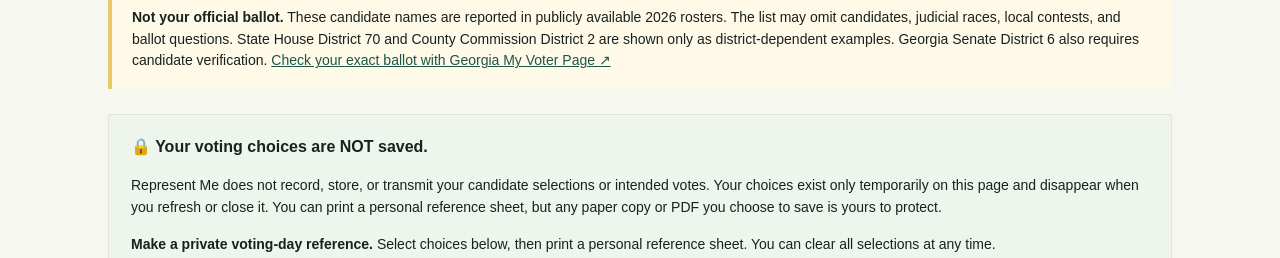
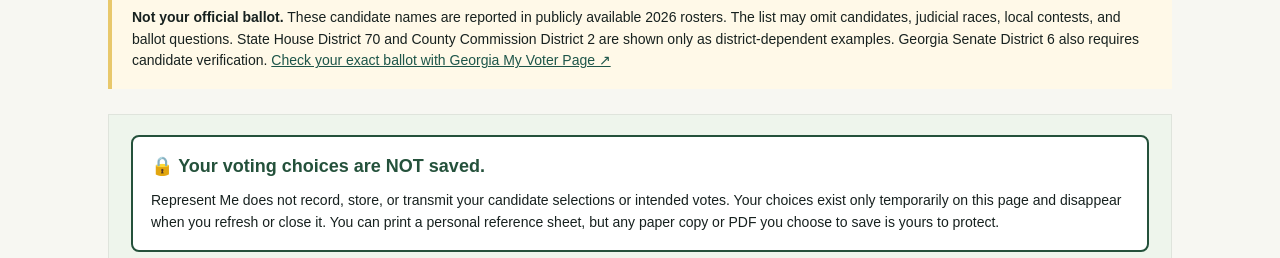
Before and after one commit to joeylaramore/represent-me, a website: page index.html in a window 1280 px wide. Shown: the part 694-952 px from the top of the page. Drawn offline with Linux system fonts and the light colour scheme.

Commit message:
Emphasize no-saved-votes warning visually

```diff
--- a/styles.css
+++ b/styles.css
@@ -45,3 +45,5 @@
 .ballot-candidates{border:0;padding:0;margin:0}.ballot-option{display:flex;align-items:flex-start;gap:8px;cursor:pointer;font-size:14px}.ballot-option input{margin-top:5px;accent-color:#24513b}.ballot-option small{display:block;color:var(--muted)}
 #private-print-sheet{display:none}
 @media print{body>*:not(#private-print-sheet){display:none!important}#private-print-sheet{display:block!important;position:static!important;color:#000;background:#fff;font:12pt Georgia,serif;margin:0}#private-print-sheet h1{font-size:20pt;margin-bottom:10pt}#private-print-sheet p{break-inside:avoid;border-bottom:1px solid #ddd;padding:6pt 0;margin:0} @page{margin:0.65in}}
+
+.vote-privacy-notice{background:#fff;border:2px solid #24513b;border-radius:8px;padding:16px 18px;margin:0 0 18px}.vote-privacy-notice>strong{display:block;font-size:18px;color:#24513b}.vote-privacy-notice p{margin:8px 0 0}
```
